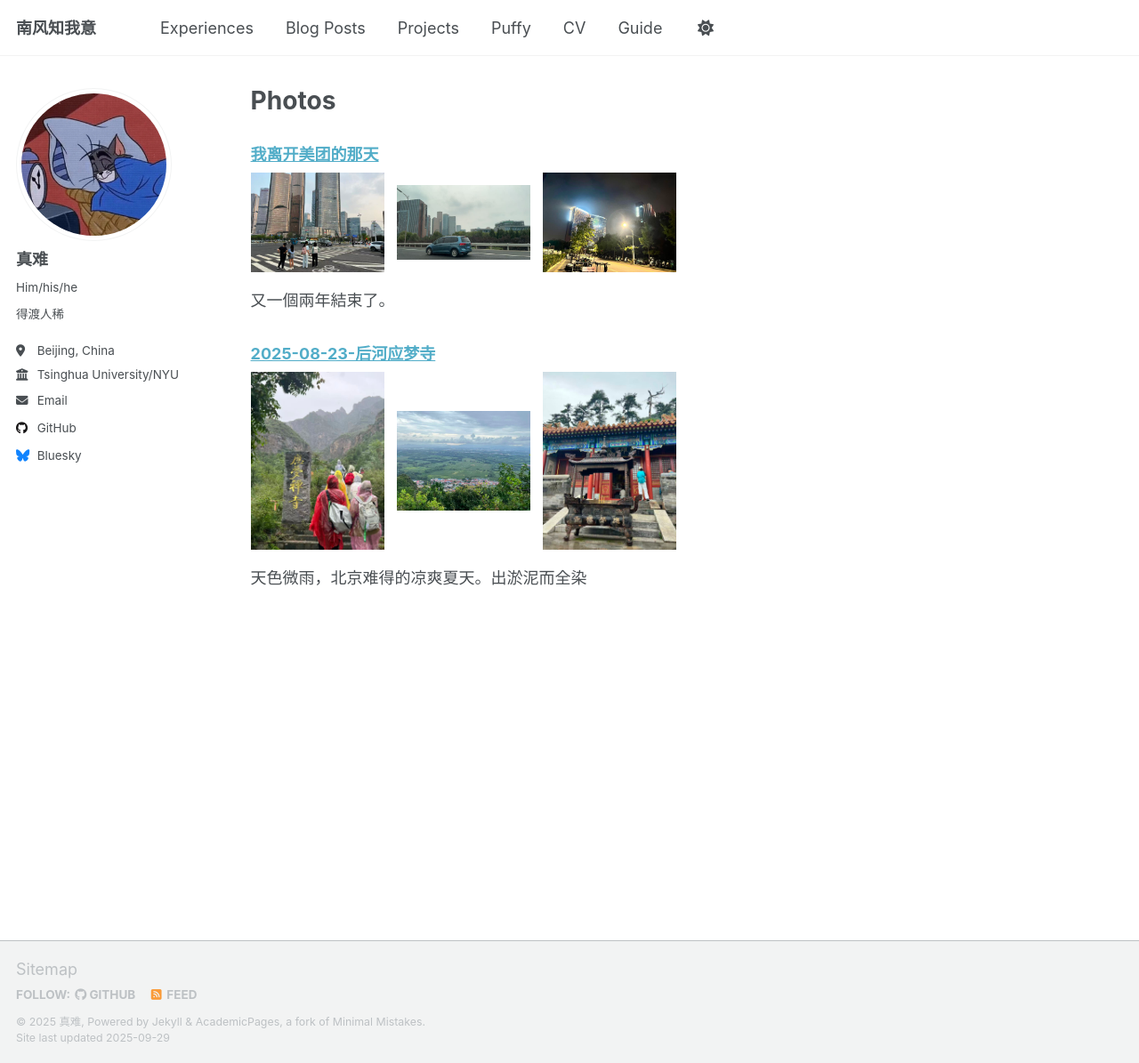
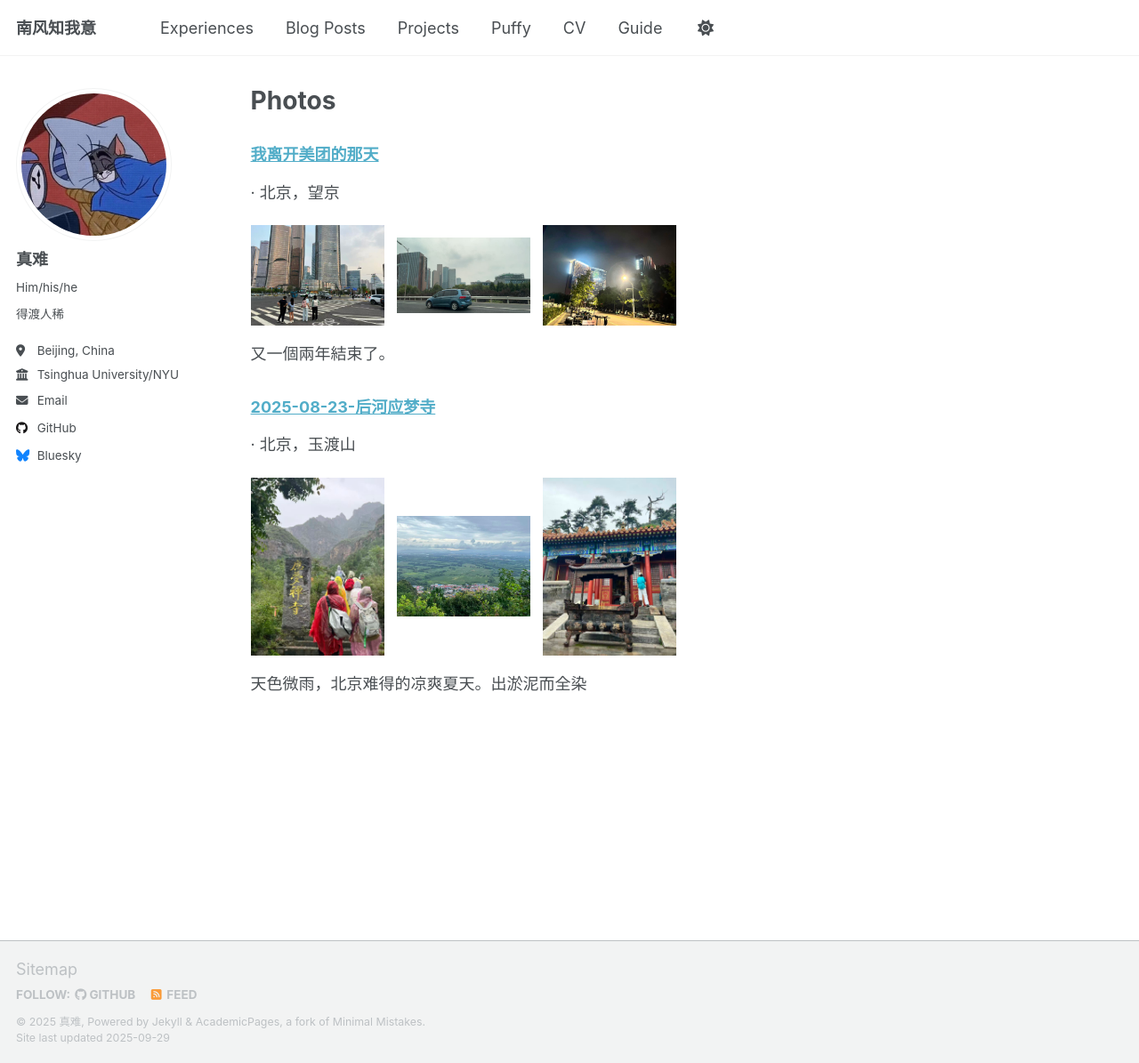
Before and after one commit to RealChanandlerBong/RealChanandlerBong.github.io, a Jekyll site: the page built from _pages/photos.html, in a window 1280 px wide and 1195 px high. Shown: the whole window at 89% size. Built offline with Jekyll 4.4.1, drawn with Linux system fonts in a browser that asks for light colours; a script that is not in the unit is left out.

Commit message:
added location info in albums

```diff
--- a/_pages/photos.html
+++ b/_pages/photos.html
@@ -11,6 +11,10 @@ author_profile: true
   <div class="photo-album">
     <h3><a href="{{ album.url | relative_url }}">{{ album.title }}</a></h3>
     <div class="thumbs">
+      <p class="photo-meta">
+        {{ include.album.date | date: "%Y-%m-%d" }}
+        {% if album.location %} · {{ album.location }}{% endif %}
+      </p>
       {% assign imgs = album.images | slice: 0, 3 %}
       {% for img in imgs %}
         <img src="{{ img | relative_url }}" alt="{{ album.title }} image" style="max-width:150px; margin-right:0.5rem;" />
--- a/_photos/2025-08-23-yingmeng.md
+++ b/_photos/2025-08-23-yingmeng.md
@@ -2,6 +2,7 @@
 title: "2025-08-23-后河应梦寺"
 collection: photos
 date: 2025-08-23
+location: 北京，玉渡山
 permalink: /2025/08/yingmeng/
 images:
   - /photos/2025-08-23-yingmeng/1.jpg
--- a/_photos/2025-09-10-bye-meituan.md
+++ b/_photos/2025-09-10-bye-meituan.md
@@ -2,6 +2,7 @@
 title: "我离开美团的那天"
 collection: photos
 date: 2025-09-10
+location: 北京，望京
 permalink: /2025/09/bye-meituan/
 images:
   - /photos/2025-09-10-bye-meituan/1.jpg
```
